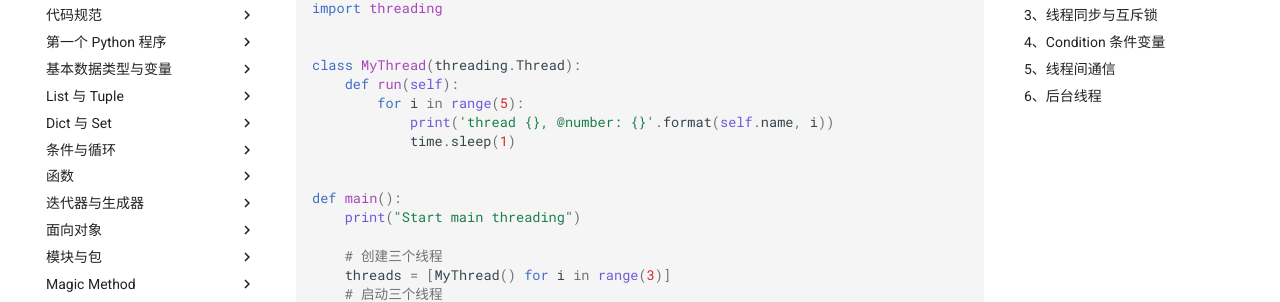
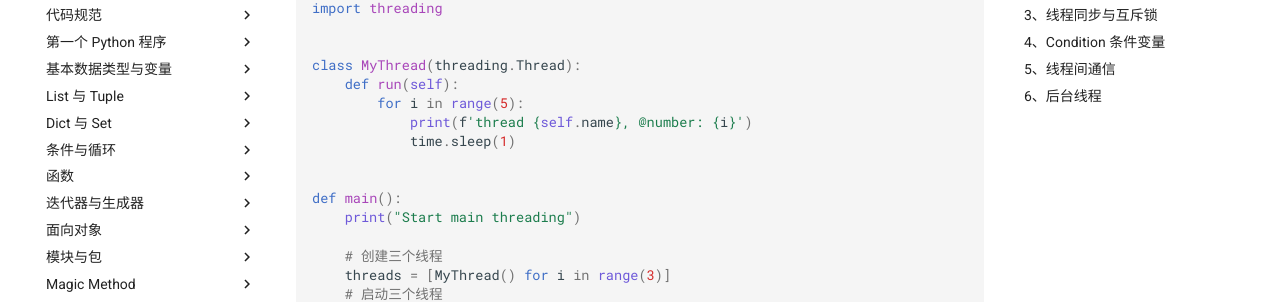
Before and after one commit to kant131/Python--0.1, an MkDocs documentation site: the page built from Article/PythonBasis/python13/2.md, in a window 1280 px wide and 1400 px high, scrolled down 763 px. Shown: the part 147-449 px from the top of the window. Built offline with MkDocs 1.6.1 and Material for MkDocs 9.7.7, drawn with Linux system fonts in a browser that asks for light colours; comment, search, counter and statistics services are not loaded; some of the changed text lies outside the part shown.

Commit message:
python13/2.md：.format() 改写为 f-string
Co-Authored-By: Claude Opus 4.7 (1M context) <noreply@anthropic.com>

```diff
--- a/Article/PythonBasis/python13/2.md
+++ b/Article/PythonBasis/python13/2.md
@@ -36,7 +36,7 @@ import threading
 class MyThread(threading.Thread):
     def run(self):
         for i in range(5):
-            print('thread {}, @number: {}'.format(self.name, i))
+            print(f'thread {self.name}, @number: {i}')
             time.sleep(1)
 
 
@@ -100,7 +100,7 @@ import threading
 class MyThread(threading.Thread):
     def run(self):
         for i in range(5):
-            print('thread {}, @number: {}'.format(self.name, i))
+            print(f'thread {self.name}, @number: {i}')
             time.sleep(1)
 
 
@@ -307,7 +307,7 @@ isRead = True
 def write(q):
     # 写数据进程
     for value in ['两点水', '三点水', '四点水']:
-        print('写进 Queue 的值为：{0}'.format(value))
+        print(f'写进 Queue 的值为：{value}')
         q.put(value)
 
 
@@ -315,7 +315,7 @@ def read(q):
     # 读取数据进程
     while isRead:
         value = q.get(True)
-        print('从 Queue 读取的值为：{0}'.format(value))
+        print(f'从 Queue 读取的值为：{value}')
 
 
 if __name__ == '__main__':
```
